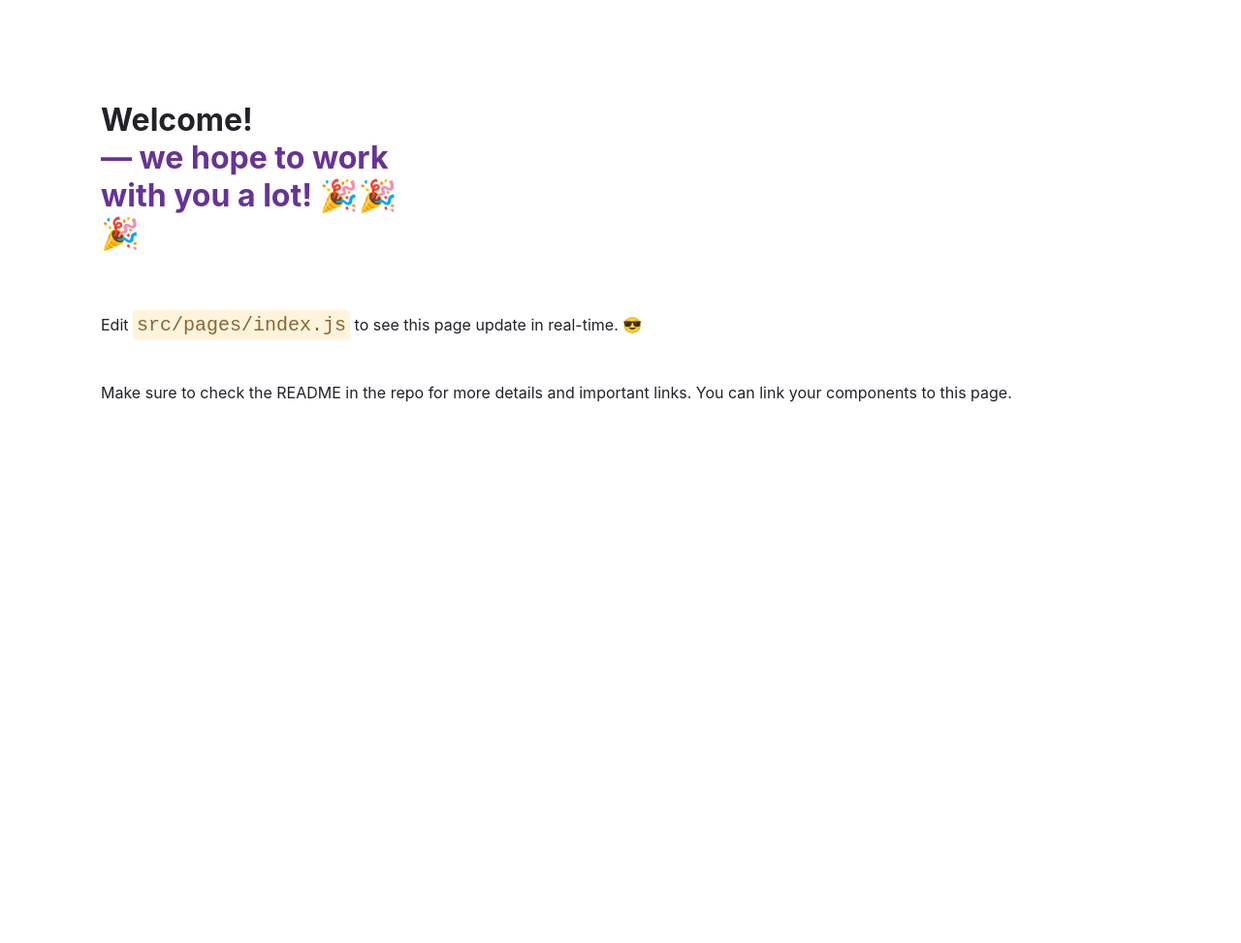
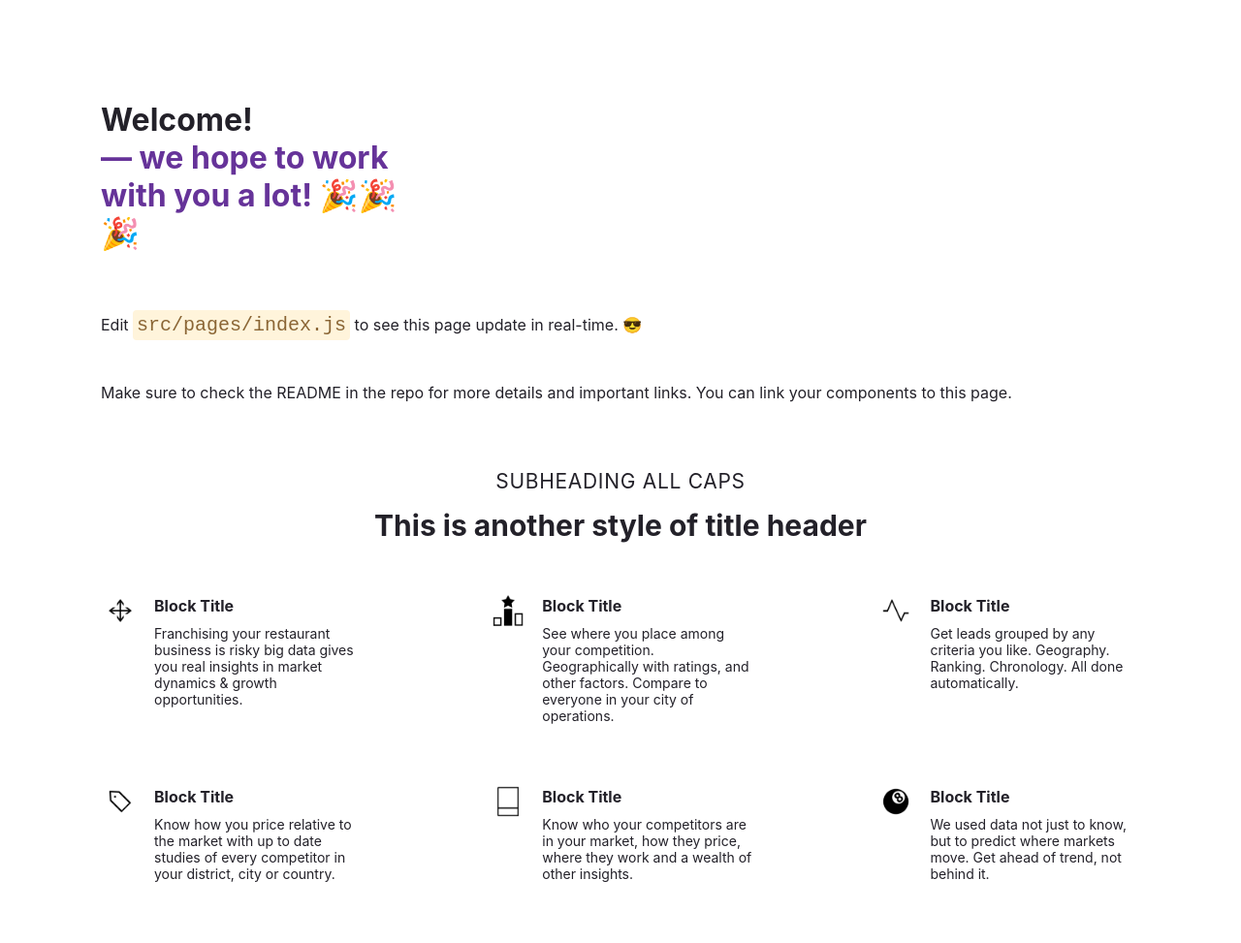
Before and after one commit to DrifterConsulting/drifter-react-test, a Gatsby site: page / in a window 1280 px wide. Shown: the whole page at 97% size. Before the commit the page ends 800 px from the top, so only its background shows below. Built offline with nearby package versions, Linux system fonts and the light colour scheme; Gatsby itself is replaced by a stand-in of ours.

Commit message:
Implement component to show blocks in grid format

```diff
--- /dev/null
+++ b/src/components/Subheading.jsx
@@ -0,0 +1,101 @@
+import React from 'react';
+import styled from "styled-components"
+import { Block1, Block2, Block3, Block4, Block5, Block6 } from '../images';
+
+const H1 = styled.h1`
+  margin-bottom: 50px;
+  font-size: 30px;
+  margin-top: 15px;
+`
+const H3 = styled.h3`
+  text-transform: uppercase;
+  font-weight: normal;
+  font-size: 21px;
+  letter-spacing: 0.7px;
+  margin-bottom: 0;
+`
+const Section = styled.section`
+  margin: 0 auto;
+  display: flex;
+  flex-direction: column;
+  align-items: center;
+  justify-content: center;
+`
+const Main = styled.div`
+  margin: 5px 0 0 15px;
+`
+const Block = styled.div`
+  display: flex;
+  flex-direction: row;
+  flex-wrap: wrap;
+  justify-content: space-between;
+`
+const Item = styled.div`
+  width: 25.33%;
+  margin-bottom: 60px;
+  display: flex;
+  align-items: flex-start;
+`
+const Heading = styled.h4`
+  margin: 0 0 10px;
+`
+const Icon = styled.img`
+  height: 40px;
+  width: 40px;
+`
+const Para = styled.div`
+  font-size: 14px;
+`
+
+const data = [
+  {
+    heading: 'Block Title',
+    icon: Block1,
+    para: 'Franchising your restaurant business is risky big data gives you real insights in market dynamics & growth opportunities.'
+  },
+  {
+    heading: 'Block Title',
+    icon: Block2,
+    para: 'See where you place among your competition. Geographically with ratings, and other factors. Compare to everyone in your city of operations.'
+  },
+  {
+    heading: 'Block Title',
+    icon: Block3,
+    para: 'Get leads grouped by any criteria you like. Geography. Ranking. Chronology. All done automatically.'
+  },
+  {
+    heading: 'Block Title',
+    icon: Block4,
+    para: 'Know how you price relative to the market with up to date studies of every competitor in your district, city or country.'
+  },
+  {
+    heading: 'Block Title',
+    icon: Block5,
+    para: 'Know who your competitors are in your market, how they price, where they work and a wealth of other insights.'
+  },
+  {
+    heading: 'Block Title',
+    icon: Block6,
+    para: 'We used data not just to know, but to predict where markets move. Get ahead of trend, not behind it.'
+  }
+]
+
+const Subheading = () => (
+  <Section>
+    <H3>Subheading all caps</H3>
+    <H1>This is another style of title header</H1>
+    <Block>
+      { data.map((d, i) =>
+        <Item key={i}>
+          <Icon src={d.icon} />
+          <Main>
+            <Heading>{d.heading}</Heading>
+            <Para>{d.para}</Para>
+          </Main>
+        </Item>
+      )}
+    </Block>
+  </Section>
+)
+
+export default Subheading;
--- /dev/null
+++ b/src/images/index.js
@@ -0,0 +1,15 @@
+import Block1 from './block1.png';
+import Block2 from './block2.png';
+import Block3 from './block3.png';
+import Block4 from './block4.png';
+import Block5 from './block5.png';
+import Block6 from './block6.png';
+
+export {
+  Block1,
+  Block2,
+  Block3,
+  Block4,
+  Block5,
+  Block6
+}
--- a/src/pages/index.js
+++ b/src/pages/index.js
@@ -1,4 +1,5 @@
 import * as React from "react"
+import Subheading from "../components/Subheading";
 
 // styles
 const pageStyles = {
@@ -149,7 +150,8 @@ const IndexPage = () => {
         Make sure to check the README in the repo for more details and important links.
         You can link your components to this page.
       </p>
-    </main>
+      <Subheading />
+   </main>
   )
 }
 
```
Also changed, not shown: src/images/block1.png (added), src/images/block2.png (added), src/images/block3.png (added), src/images/block4.png (added), src/images/block5.png (added), src/images/block6.png (added).
